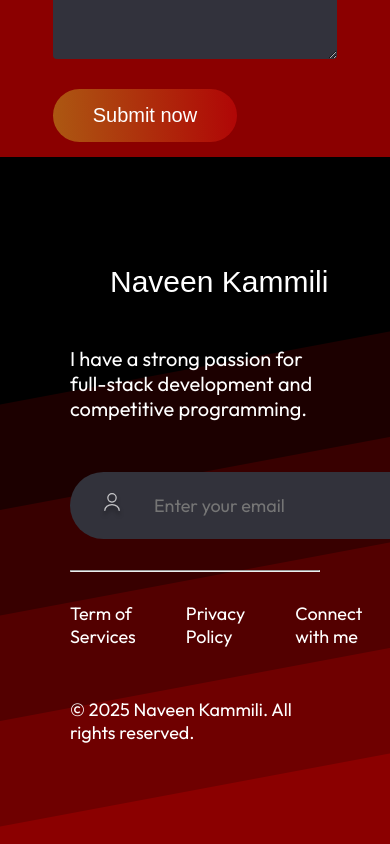
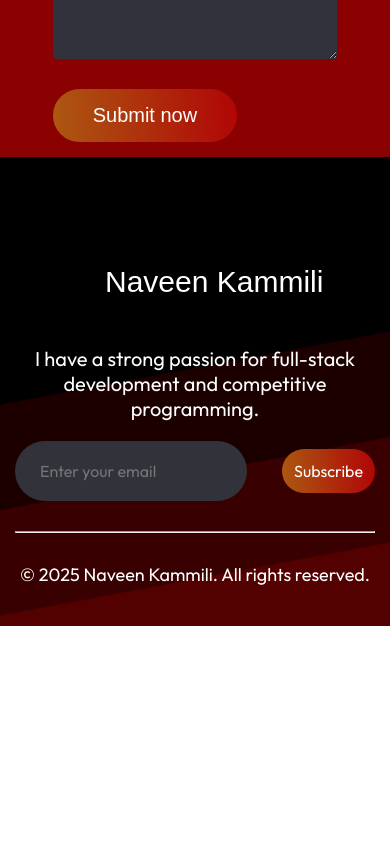
Before and after one commit to Naveen14321432/portfolio-react, a React (Vite) app: page / in a window 390 px wide. Shown: the part 6595-7439 px from the top of the page. After the commit the page ends 7221 px from the top, so only its background shows below. Built offline with nearby package versions, Linux system fonts and the light colour scheme.

Commit message:
Final Update

```diff
--- a/src/components/footer/Footer.css
+++ b/src/components/footer/Footer.css
@@ -69,19 +69,62 @@
     transition: 0.3s;
 }
 
-@media(max-width:768px){
-    .footer{
-        margin: 50px 70px;
+@media (max-width: 768px) {
+    .footer {
+      padding: 0 15px;
+      margin: 40px auto;
+      box-sizing: border-box;
     }
 
-    .footer-top{
-        flex-direction: column;
-        gap: 50px;
+    .footer-top {
+      flex-direction: column;
+      align-items: center;
+      gap: 20px;
     }
 
-    .footer-bottom{
-        display: flex;
-        flex-direction: column-reverse;
-        margin-bottom: 50px;
+    .footer-top-left,
+    .footer-top-right {
+      text-align: center;
+      width: 100%;
     }
-}
+
+    .footer-email-input {
+      flex-direction: column;
+      align-items: stretch;
+      padding: 10px 15px;
+      gap: 10px;
+      max-width: 100%;
+    }
+
+    .footer-email-input input {
+      width: 100%;
+      font-size: 16px;
+      padding: 10px;
+      border-radius: 25px;
+    }
+
+    .footer-subscribe {
+      width: auto;
+      text-align: center;
+      padding: 12px;
+      font-size: 16px;
+    }
+
+    .footer-bottom {
+      flex-direction: column-reverse;
+      align-items: center;
+      gap: 15px;
+      text-align: center;
+    }
+
+    .footer-bottom-right {
+      flex-direction: column;
+      gap: 10px;
+      width: 100%;
+    }
+
+    .footer-bottom-right p{
+        align-items: start;
+        font-size: 16px;
+    }
+  }
--- a/src/components/footer/Footer.jsx
+++ b/src/components/footer/Footer.jsx
@@ -1,6 +1,6 @@
 import './Footer.css';
 import footer_logo from '../../assets/logo.svg';
-import user_icong from '../../assets/user_icon.svg';
+// import user_icong from '../../assets/user_icon.svg';
 
 
 const Footer = () => {
@@ -13,7 +13,7 @@ const Footer = () => {
         </div>
         <div className="footer-top-right">
             <div className="footer-email-input">
-                <img src={user_icong} alt=''/>
+
                 <input type='email' placeholder='Enter your email' />
             </div>
             <div className="footer-subscribe">Subscribe</div>
@@ -22,11 +22,6 @@ const Footer = () => {
       <hr />
       <div className="footer-bottom">
         <p className="footer-bottom-left">© 2025 Naveen Kammili. All rights reserved.</p>
-        <div className="footer-bottom-right">
-            <p>Term of Services</p>
-            <p>Privacy Policy</p>
-            <p>Connect with me</p>
-        </div>
       </div>
     </div>
   )
--- a/src/index.css
+++ b/src/index.css
@@ -5,6 +5,9 @@
 
 body {
   color: white;
+  margin: 0;
+  padding: 0;
+  overflow-x: hidden;
   min-height: 100vh;
   background: url('/background.svg') no-repeat center center fixed;
   background-size: cover;
```
